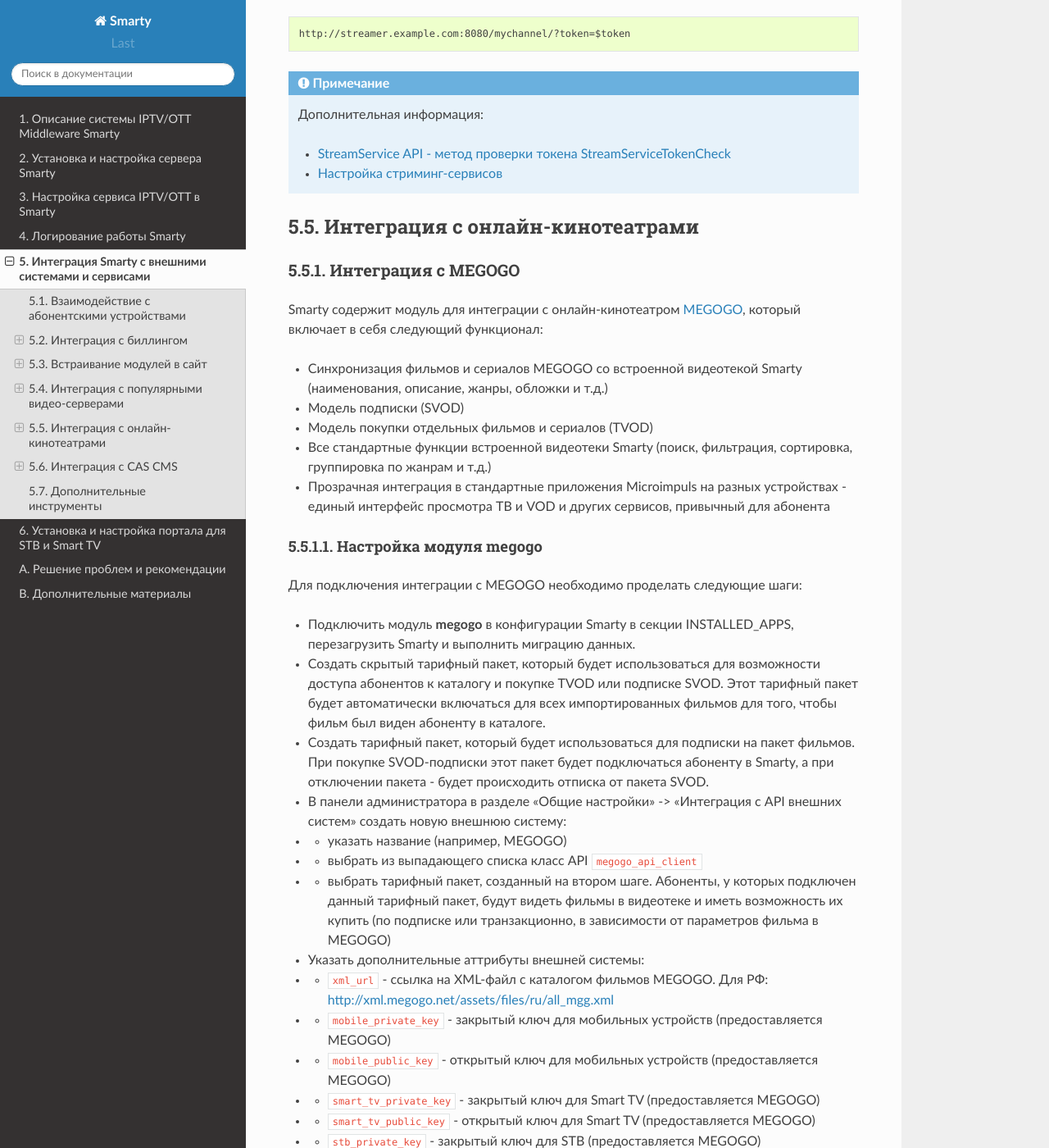
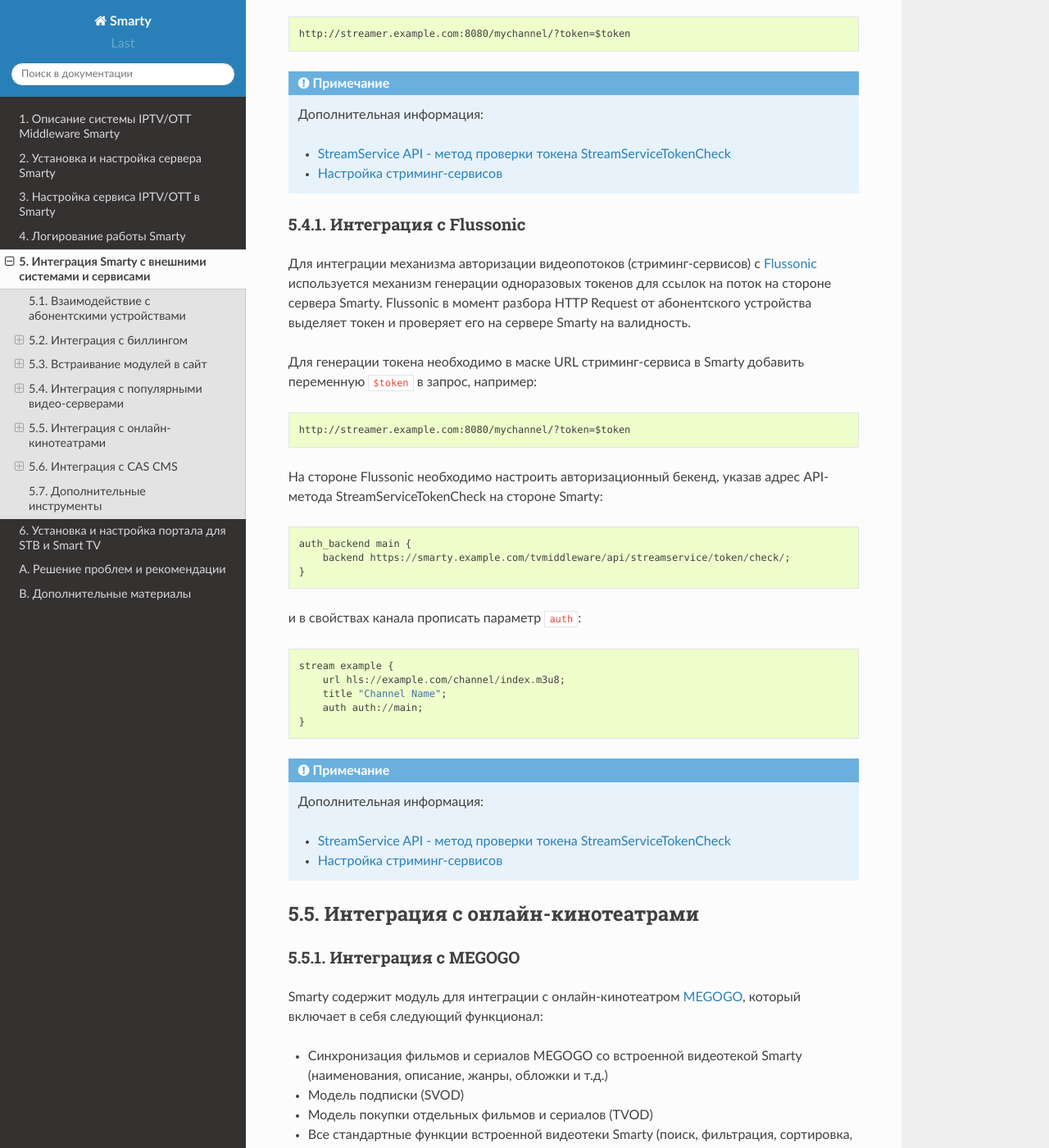
Before and after one commit to sergey-yakovlev/smarty-docs, a Sphinx documentation site: the page built from source/integration.rst, in a window 1280 px wide and 1400 px high, scrolled down 5462 px. Shown: the whole window at 82% size. Built offline with Sphinx 7.4.7 and the Read the Docs theme 2.0.0, drawn with Linux system fonts in a browser that asks for light colours.

Commit message:
flussonic auth

```diff
--- a/source/installation_and_configuration.rst
+++ b/source/installation_and_configuration.rst
@@ -517,6 +517,8 @@
 MONGODB_PASSWORD ``str``
   Пароль для авторизации.
 
+В секции **INSTALLED_APPS** в файле конфигурации Smarty необходимо добавить модуль ``viewstats``.
+
 .. _sms-settings:
 
 2.4.8. Настройка модуля отправки SMS
--- a/source/integration.rst
+++ b/source/integration.rst
@@ -204,6 +204,42 @@
   * `StreamService API - метод проверки токена StreamServiceTokenCheck <https://microimpuls.github.io/smarty-tvmw-api-docs/#api-StreamService-StreamServiceTokenCheck>`_
   * :ref:`Настройка стриминг-сервисов <smarty-admin-guide-videostreaming-video-services>`
 
+.. _flussonic:
+
+5.4.1. Интеграция с Flussonic
+-----------------------------
+
+Для интеграции механизма авторизации видеопотоков (стриминг-сервисов) с `Flussonic <http://flussonic.com>`_ используется механизм генерации
+одноразовых токенов для ссылок на поток на стороне сервера Smarty. Flussonic в момент разбора HTTP Request от
+абонентского устройства выделяет токен и проверяет его на сервере Smarty на валидность.
+
+Для генерации токена необходимо в маске URL стриминг-сервиса в Smarty добавить переменную ``$token`` в запрос,
+например: ::
+
+  http://streamer.example.com:8080/mychannel/?token=$token
+
+
+На стороне Flussonic необходимо настроить авторизационный бекенд, указав адрес API-метода StreamServiceTokenCheck на стороне Smarty: ::
+
+    auth_backend main {
+        backend https://smarty.example.com/tvmiddleware/api/streamservice/token/check/;
+    }
+
+и в свойствах канала прописать параметр ``auth``: ::
+
+    stream example {
+        url hls://example.com/channel/index.m3u8;
+        title "Channel Name";
+        auth auth://main;
+    }
+
+.. note::
+
+  Дополнительная информация:
+
+  * `StreamService API - метод проверки токена StreamServiceTokenCheck <https://microimpuls.github.io/smarty-tvmw-api-docs/#api-StreamService-StreamServiceTokenCheck>`_
+  * :ref:`Настройка стриминг-сервисов <smarty-admin-guide-videostreaming-video-services>`
+
 .. _online-vod-services-integration:
 
 5.5. Интеграция с онлайн-кинотеатрами
```
